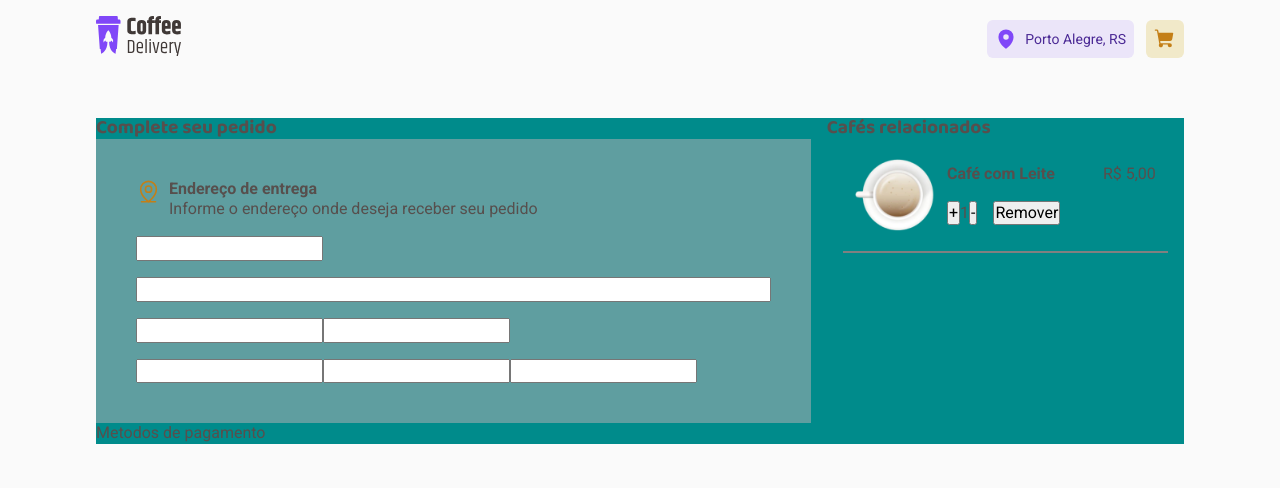
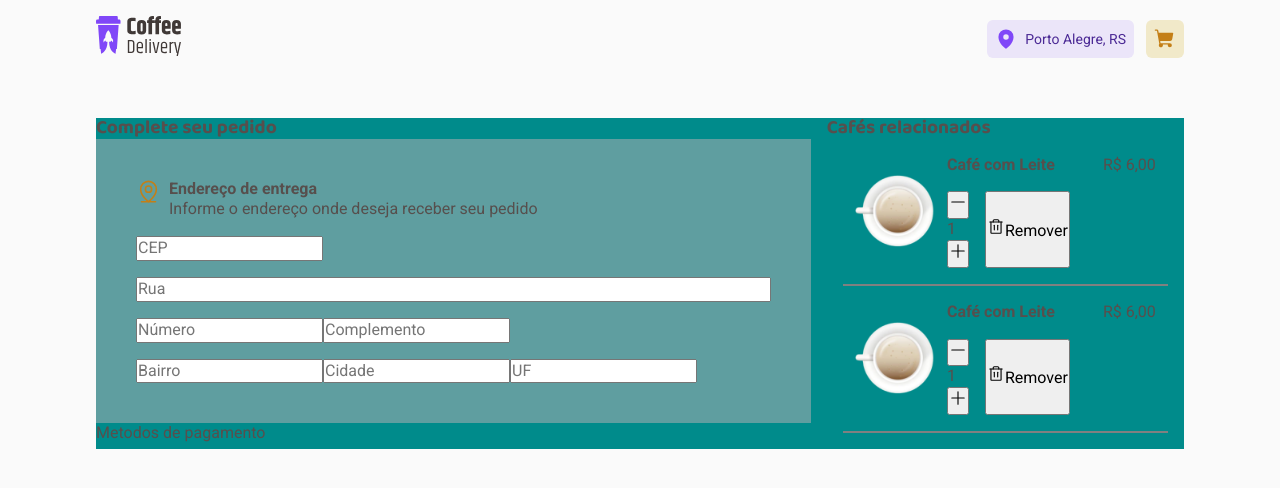
Before and after one commit to GabrielMatoss/CoffeeHouse, a React (Vite) app: page /cart in a window 1280 px wide. Shown: the top 488 px of the page. Built offline with nearby package versions, Linux system fonts and the light colour scheme.

Commit message:
feat(carthistory): initial structure of inputs and form

```diff
--- a/src/pages/CartHistory/index.tsx
+++ b/src/pages/CartHistory/index.tsx
@@ -18,18 +18,18 @@ export function CartHistory() {
             </div>
           </div>
 
-          <input type="text" name="" id="CEP" />
-          <input type="text" name="" id="Rua" />
+          <input type="text" name="" id="CEP" placeholder="CEP" />
+          <input type="text" name="" id="Rua" placeholder="Rua" />
 
-          <div>
-            <input type="text" name="" id="" />
-            <input type="text" name="" id="" />
+          <div className="containerNumberAndComplement">
+            <input type="text" name="" id="Num" placeholder="Número" />
+            <input type="text" name="" id="Comp" placeholder="Complemento" />
           </div>
 
-          <div>
-            <input type="text" name="" id="" />
-            <input type="text" name="" id="" />
-            <input type="text" name="" id="" />
+          <div className="containerBairroCidadeUf">
+            <input type="text" name="" id="Bairro" placeholder="Bairro" />
+            <input type="text" name="" id="Cidade" placeholder="Cidade" />
+            <input type="text" name="" id="Uf" placeholder="UF" />
           </div>
         </form>
 
@@ -46,17 +46,48 @@ export function CartHistory() {
             <div className="contentPropsCoffee">
               <div className="nameAndPrice">
                 <h4>Café com Leite</h4>
-                <p>R$ 5,00</p>
+                <p>R$ 6,00</p>
               </div>
 
               <div className="containerButtons">
-                <div>
-                  <button>+</button>
-                  <span>1</span>
-                  <button>-</button>
+                <div className="qtdButtons">
+                  <button>
+                    <Minus size={18} weight="fill" />
+                  </button>
+                  <p>1</p>
+                  <button>
+                    <Plus size={18} weight="fill" />
+                  </button>
                 </div>
 
-                <button>
+                <button className="removeBtn">
+                  <Trash size={18} />
+                  <span>Remover</span>
+                </button>
+              </div>
+            </div>
+          </div>
+          <div className="contentCardCoffee">
+            <img src={caféComLeite} />
+            <div className="contentPropsCoffee">
+              <div className="nameAndPrice">
+                <h4>Café com Leite</h4>
+                <p>R$ 6,00</p>
+              </div>
+
+              <div className="containerButtons">
+                <div className="qtdButtons">
+                  <button>
+                    <Minus size={18} weight="fill" />
+                  </button>
+                  <p>1</p>
+                  <button>
+                    <Plus size={18} weight="fill" />
+                  </button>
+                </div>
+
+                <button className="removeBtn">
+                  <Trash size={18} />
                   <span>Remover</span>
                 </button>
               </div>
```
